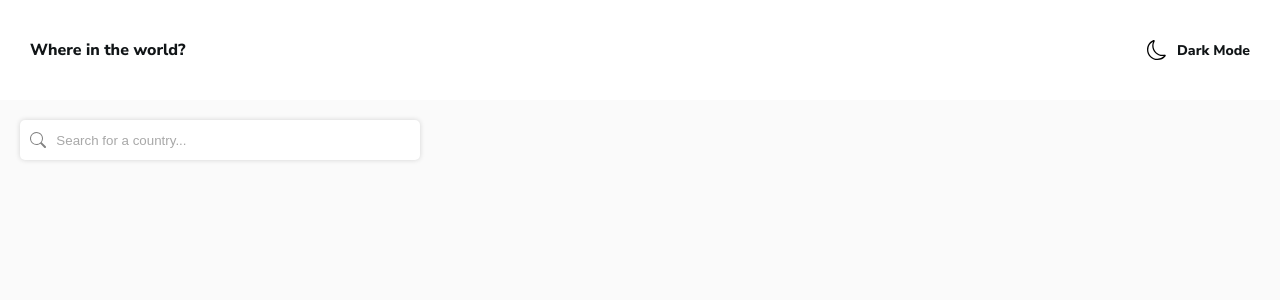
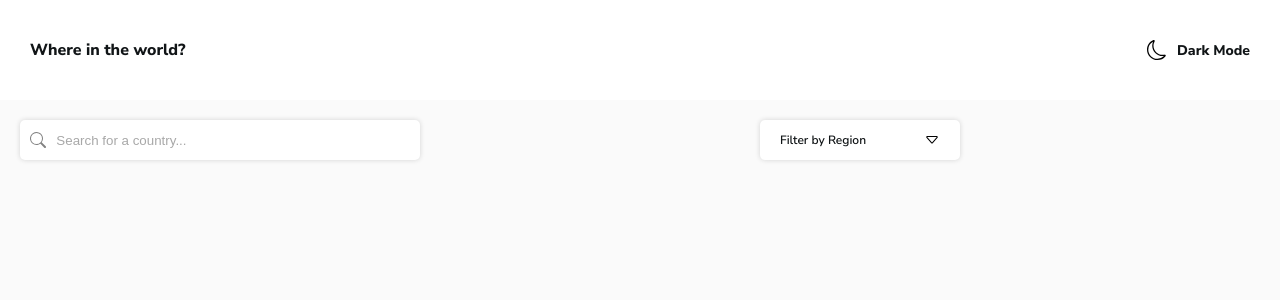
Before and after one commit to jeff343/frem-countries, a React (Create React App) app: page / in a window 1280 px wide. Shown: the top 300 px of the page. Built offline with nearby package versions, Linux system fonts and the light colour scheme.

Commit message:
Dropdown Filter Component

```diff
--- /dev/null
+++ b/src/components/FilterMenu.js
@@ -0,0 +1,97 @@
+import styled from "styled-components";
+import { useState } from "react";
+import caretIcon from "../assets/images/caret-down.svg"
+
+
+const Container = styled.div`
+    position: relative;
+    display: flex;
+    width: auto;
+    margin: auto;
+`;
+
+const Dropdown = styled.div`
+    background: ${props => props.theme.elements};
+    color: ${props => props.theme.text};
+    display: flex;
+    justify-content: space-between;
+    align-items: center;
+    height: 40px;
+    width: 200px;
+    padding: 0 20px;
+    border-radius: 5px;
+    box-shadow: 0px 0px 5px 0px lightgrey;
+
+    &:hover {
+        cursor: pointer;
+        filter: brightness(90%);
+    }
+`;
+
+const OptionsWrapper = styled.div`
+    background: ${props => props.theme.elements};
+    position: absolute;
+    display: ${props => ((props.menuDisplay) ? 'flex' : 'none')};
+    flex-direction: column;
+    top: 45px;
+    width: 200px;
+    border-radius: 5px;
+    box-shadow: 0px 0px 5px 0px lightgrey;
+    overflow: hidden;
+`;
+const Option = styled.div`
+    background: ${props => props.theme.elements};
+    margin: 0;
+    padding: 5px 20px;
+
+    &:hover {
+        cursor: pointer;
+        filter: brightness(90%);
+    }
+
+`;
+
+const Text = styled.span`
+    font-size: 12px;
+    font-weight: 600;
+`;
+
+const Icon = styled.img`
+    height: 16px;
+`;
+
+const FilterMenu = () => {
+    const regionArr = ['Africa', 'America', 'Asia', 'Europe', 'Oceania']
+    const [filterValue, setFilterValue] = useState("Filter by Region")
+    const [menuDisplay, setMenuDisplay] = useState(false)
+
+    const filterSelect = (reg) => {
+        if (reg === filterValue) {
+            setFilterValue("Filter by Region")
+            console.log('click')
+        } else {
+            setFilterValue(reg)
+            console.log(filterValue)
+        }
+    }
+
+    return (
+        <Container>
+            <Dropdown onClick={() => setMenuDisplay(!menuDisplay)}>
+                <Text>{filterValue}</Text>
+                <Icon src={caretIcon} alt="arrow down"/>
+            </Dropdown>
+                <OptionsWrapper menuDisplay={menuDisplay}>
+                    {regionArr.map((region) => {
+                        return (
+                            <Option key={region} onClick={() => filterSelect(region)}>
+                                <Text>{region}</Text>
+                            </Option>
+                        )
+                    })}
+                </OptionsWrapper>
+        </Container>
+    )
+}
+
+export default FilterMenu
--- a/src/pages/HomePage.js
+++ b/src/pages/HomePage.js
@@ -1,7 +1,13 @@
 import styled from "styled-components";
 import { useEffect, useState } from "react";
 import SearchBar from "../components/SearchBar";
+import FilterMenu from "../components/FilterMenu";
 
+const Container = styled.div`
+    display: flex;
+    justify-content: space-between;
+    width: 100%;
+`;
 
 const HomePage = () => {
     const [countries, setCountries] = useState([])
@@ -33,9 +39,10 @@ const HomePage = () => {
         //         <p>{countries.length}</p>
         //     )}
         // </>
-        <>
+        <Container>
             <SearchBar handleSearch={handleSearch} search={search}/>
-        </>
+            <FilterMenu />
+        </Container>
     )
 
 }
```
Also changed, not shown: src/assets/images/caret-down.svg (added).
